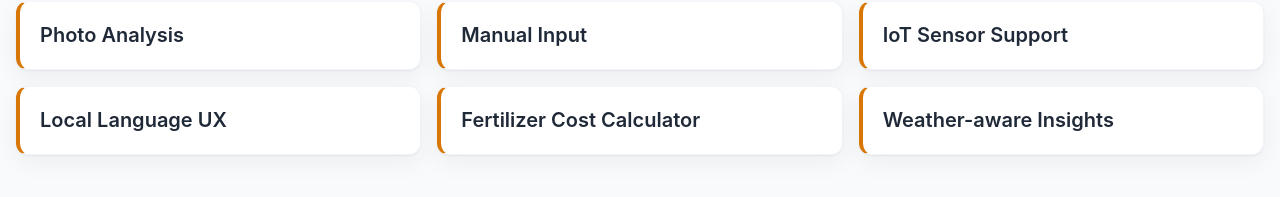
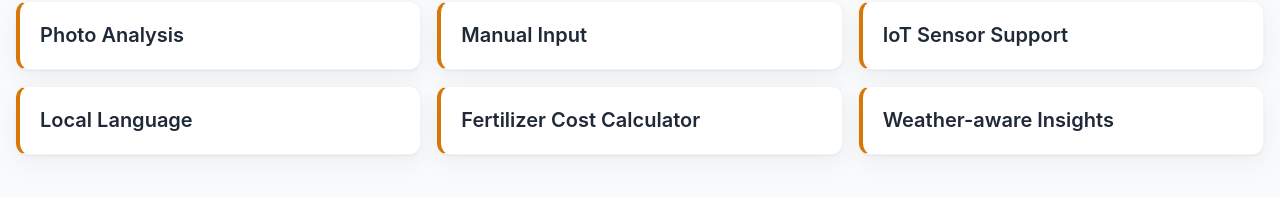
Before and after one commit to dukemawex/SoilIQ, a Next.js app in the folder soiliq-frontend/: page / in a window 1280 px wide. Shown: the part 1032-1229 px from the top of the page. Built offline with nearby package versions, Linux system fonts and the light colour scheme.

Commit message:
chore: polish landing feature naming consistency

```diff
--- a/soiliq-frontend/app/page.tsx
+++ b/soiliq-frontend/app/page.tsx
@@ -63,7 +63,7 @@ export default function LandingPage() {
             'Photo Analysis',
             'Manual Input',
             'IoT Sensor Support',
-            'Local Language UX',
+            'Local Language',
             'Fertilizer Cost Calculator',
             'Weather-aware Insights'
           ].map((feature) => (
```
